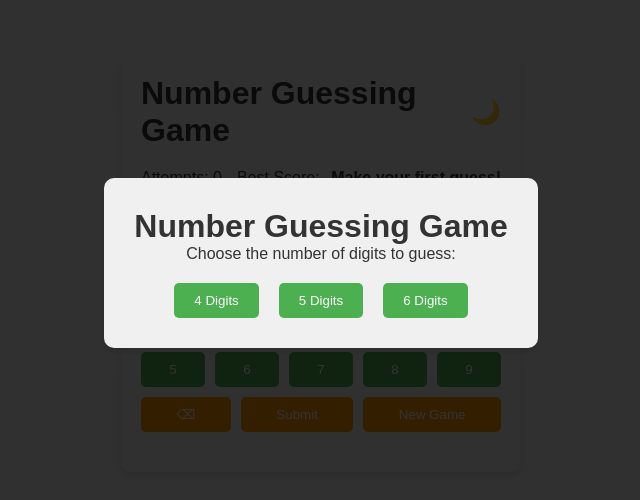
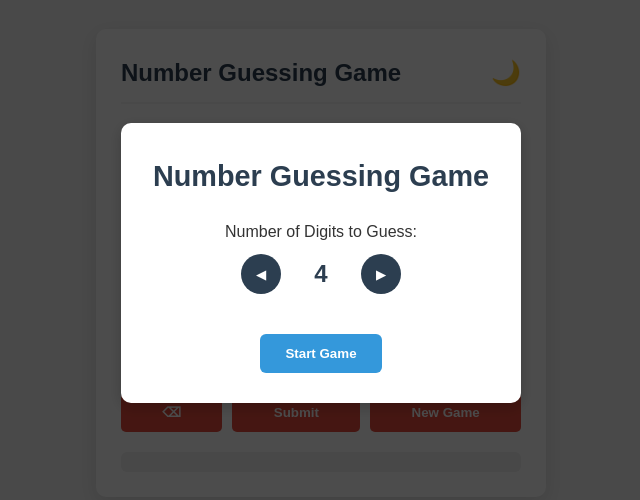
Before and after one commit to omdrew116/PictoGuess, a plain HTML site: page numbergame/Fourdle-main/Fourdle-main/index.html in a window 1280 px wide. Shown: the part 137-637 px from the top of the page, without its empty margins (319-959 px from the left). Drawn offline with Linux system fonts and the light colour scheme.

Commit message:
Add digit selection from 2-6 with scroll selector and improved accessibility

```diff
--- a/numbergame/Fourdle-main/Fourdle-main/script.js
+++ b/numbergame/Fourdle-main/Fourdle-main/script.js
@@ -36,15 +36,38 @@ startScreen.id = 'start-screen';
 startScreen.innerHTML = `
     <div class="start-container">
         <h1>Number Guessing Game</h1>
-        <p>Choose the number of digits to guess:</p>
-        <div class="digit-options">
-            <button class="digit-btn" data-digits="4">4 Digits</button>
-            <button class="digit-btn" data-digits="5">5 Digits</button>
-            <button class="digit-btn" data-digits="6">6 Digits</button>
+        <div class="digit-selector">
+            <label for="digit-count">Number of Digits to Guess:</label>
+            <div class="scroll-selector">
+                <button class="scroll-btn scroll-left">◀</button>
+                <span id="selected-digits">4</span>
+                <button class="scroll-btn scroll-right">▶</button>
+            </div>
         </div>
+        <button id="start-game-btn">Start Game</button>
     </div>
 `;
 document.body.insertBefore(startScreen, document.body.firstChild);
+
+// Digit selector logic
+const selectedDigitsSpan = document.getElementById('selected-digits');
+const scrollLeftBtn = document.querySelector('.scroll-left');
+const scrollRightBtn = document.querySelector('.scroll-right');
+const startGameBtn = document.getElementById('start-game-btn');
+
+let currentDigitCount = 4;
+const MIN_DIGITS = 2;
+const MAX_DIGITS = 6;
+
+scrollLeftBtn.addEventListener('click', () => {
+    currentDigitCount = Math.max(MIN_DIGITS, currentDigitCount - 1);
+    selectedDigitsSpan.textContent = currentDigitCount;
+});
+
+scrollRightBtn.addEventListener('click', () => {
+    currentDigitCount = Math.min(MAX_DIGITS, currentDigitCount + 1);
+    selectedDigitsSpan.textContent = currentDigitCount;
+});
 
 // Game state
 let gameState = {
@@ -68,16 +91,12 @@ const attemptCount = document.getElementById('attempt-count');
 const bestScore = document.getElementById('best-score');
 const statusMessage = document.getElementById('status-message');
 const progressBar = document.getElementById('progress');
-const digitOptionButtons = document.querySelectorAll('.digit-btn');
 
-// Digit selection event listeners
-digitOptionButtons.forEach(button => {
-    button.addEventListener('click', () => {
-        const selectedDigits = parseInt(button.dataset.digits);
-        gameState.digitCount = selectedDigits;
-        startScreen.style.display = 'none';
-        initGame();
-    });
+// Start game event listener
+startGameBtn.addEventListener('click', () => {
+    gameState.digitCount = currentDigitCount;
+    startScreen.style.display = 'none';
+    initGame();
 });
 
 // Initialize game
--- a/numbergame/Fourdle-main/Fourdle-main/styles.css
+++ b/numbergame/Fourdle-main/Fourdle-main/styles.css
@@ -1,28 +1,30 @@
 :root {
-    --bg-color: #f0f0f0;
-    --text-color: #333;
-    --primary-color: #4CAF50;
-    --secondary-color: #2196F3;
-    --accent-color: #FF9800;
-    --success-color: #8BC34A;
-    --error-color: #F44336;
+    --bg-color: #f4f4f4;
+    --text-color: #333333;
+    --primary-color: #2c3e50;
+    --secondary-color: #3498db;
+    --accent-color: #e74c3c;
+    --success-color: #27ae60;
+    --background-light: #ffffff;
+    --background-dark: #f1f1f1;
 }
 
 :root[data-theme='dark'] {
     --bg-color: #121212;
     --text-color: #e0e0e0;
-    --primary-color: #81c784;
-    --secondary-color: #64b5f6;
-    --accent-color: #ffb74d;
-    --success-color: #aed581;
-    --error-color: #e57373;
+    --primary-color: #4a90e2;
+    --secondary-color: #2ecc71;
+    --accent-color: #e67e22;
+    --success-color: #2ecc71;
+    --background-light: #1e1e1e;
+    --background-dark: #2c2c2c;
 }
 
 * {
     margin: 0;
     padding: 0;
     box-sizing: border-box;
-    font-family: 'Arial', sans-serif;
+    font-family: 'Arial', 'Helvetica', sans-serif;
 }
 
 body {
@@ -33,6 +35,7 @@ body {
     align-items: center;
     min-height: 100vh;
     padding: 20px;
+    line-height: 1.6;
     transition: background-color 0.3s, color 0.3s;
 }
 
@@ -43,7 +46,7 @@ body {
     left: 0;
     width: 100%;
     height: 100%;
-    background-color: rgba(0, 0, 0, 0.8);
+    background-color: rgba(0, 0, 0, 0.7);
     display: flex;
     justify-content: center;
     align-items: center;
@@ -51,48 +54,100 @@ body {
 }
 
 .start-container {
-    background-color: var(--bg-color);
+    background-color: var(--background-light);
     padding: 30px;
     border-radius: 10px;
     text-align: center;
-    box-shadow: 0 4px 6px rgba(0, 0, 0, 0.1);
+    box-shadow: 0 4px 15px rgba(0, 0, 0, 0.2);
+    max-width: 400px;
+    width: 90%;
 }
 
-.digit-options {
-    display: flex;
-    justify-content: center;
-    gap: 20px;
-    margin-top: 20px;
+.start-container h1 {
+    color: var(--primary-color);
+    margin-bottom: 20px;
+    font-size: 1.8rem;
 }
 
-.digit-btn {
+.digit-selector {
+    display: flex;
+    flex-direction: column;
+    align-items: center;
+    margin: 20px 0;
+}
+
+.scroll-selector {
+    display: flex;
+    align-items: center;
+    gap: 15px;
+    margin-top: 10px;
+}
+
+.scroll-btn {
     background-color: var(--primary-color);
     color: white;
     border: none;
-    padding: 10px 20px;
-    border-radius: 5px;
+    width: 40px;
+    height: 40px;
+    display: flex;
+    justify-content: center;
+    align-items: center;
+    border-radius: 50%;
     cursor: pointer;
-    transition: background-color 0.3s;
+    transition: background-color 0.3s, transform 0.2s;
 }
 
-.digit-btn:hover {
+.scroll-btn:hover {
     background-color: var(--secondary-color);
+    transform: scale(1.1);
+}
+
+#selected-digits {
+    font-size: 24px;
+    font-weight: bold;
+    color: var(--primary-color);
+    min-width: 50px;
+    text-align: center;
+}
+
+#start-game-btn {
+    background-color: var(--secondary-color);
+    color: white;
+    border: none;
+    padding: 12px 25px;
+    border-radius: 6px;
+    cursor: pointer;
+    margin-top: 20px;
+    transition: background-color 0.3s, transform 0.2s;
+    font-weight: bold;
+}
+
+#start-game-btn:hover {
+    background-color: var(--primary-color);
+    transform: scale(1.05);
 }
 
 .container {
-    background-color: var(--bg-color);
+    background-color: var(--background-light);
     border-radius: 10px;
-    padding: 20px;
+    padding: 25px;
     width: 100%;
-    max-width: 400px;
-    box-shadow: 0 4px 6px rgba(0, 0, 0, 0.1);
+    max-width: 450px;
+    box-shadow: 0 6px 20px rgba(0, 0, 0, 0.1);
 }
 
 header {
     display: flex;
     justify-content: space-between;
     align-items: center;
-    margin-bottom: 20px;
+    margin-bottom: 25px;
+    border-bottom: 2px solid var(--bg-color);
+    padding-bottom: 10px;
+}
+
+header h1 {
+    color: var(--primary-color);
+    font-size: 1.5rem;
 }
 
 #theme-toggle {
@@ -100,22 +155,32 @@ header {
     border: none;
     font-size: 24px;
     cursor: pointer;
+    transition: transform 0.2s;
+}
+
+#theme-toggle:hover {
+    transform: scale(1.2);
 }
 
 .game-info {
     display: flex;
     justify-content: space-between;
     margin-bottom: 20px;
+    background-color: var(--background-dark);
+    padding: 10px;
+    border-radius: 6px;
 }
 
 .score-container {
     display: flex;
     gap: 15px;
+    color: var(--text-color);
 }
 
 #status-message {
     text-align: center;
     font-weight: bold;
+    color: var(--secondary-color);
 }
 
 .guess-container {
@@ -134,7 +199,9 @@ header {
     align-items: center;
     font-size: 24px;
     border-radius: 5px;
-    transition: background-color 0.3s;
+    transition: background-color 0.3s, color 0.3s;
+    background-color: var(--background-dark);
+    color: var(--text-color);
 }
 
 .guess-digit.active {
@@ -144,7 +211,7 @@ header {
 
 .progress-container {
     height: 10px;
-    background-color: #e0e0e0;
+    background-color: var(--background-dark);
     border-radius: 5px;
     overflow: hidden;
     margin-bottom: 20px;
@@ -169,17 +236,19 @@ header {
 }
 
 .num-key {
-    padding: 10px;
+    padding: 12px;
     background-color: var(--primary-color);
     color: white;
     border: none;
     border-radius: 5px;
     cursor: pointer;
-    transition: background-color 0.3s;
+    transition: background-color 0.3s, transform 0.2s;
+    font-weight: bold;
 }
 
 .num-key:hover {
     background-color: var(--secondary-color);
+    transform: scale(1.05);
 }
 
 .control-keys {
@@ -190,40 +259,47 @@ header {
 
 .backspace-key, #submit, #new-game {
     flex-grow: 1;
-    padding: 10px;
+    padding: 12px;
     background-color: var(--accent-color);
     color: white;
     border: none;
     border-radius: 5px;
     cursor: pointer;
-    transition: background-color 0.3s;
+    transition: background-color 0.3s, transform 0.2s;
+    font-weight: bold;
 }
 
 .backspace-key:hover, #submit:hover, #new-game:hover {
     background-color: var(--secondary-color);
+    transform: scale(1.05);
 }
 
 .guesses-list {
     max-height: 200px;
     overflow-y: auto;
+    background-color: var(--background-dark);
+    border-radius: 6px;
+    padding: 10px;
 }
 
 .guess-item {
     display: flex;
     justify-content: space-between;
     padding: 10px;
-    background-color: rgba(0, 0, 0, 0.05);
+    background-color: var(--background-light);
     margin-bottom: 5px;
     border-radius: 5px;
+    box-shadow: 0 2px 5px rgba(0, 0, 0, 0.1);
 }
 
 .guess-item .correct {
     color: var(--success-color);
+    font-weight: bold;
 }
 
 @media (max-width: 400px) {
     .container {
-        padding: 10px;
+        padding: 15px;
     }
 
     .guess-digit {
```
